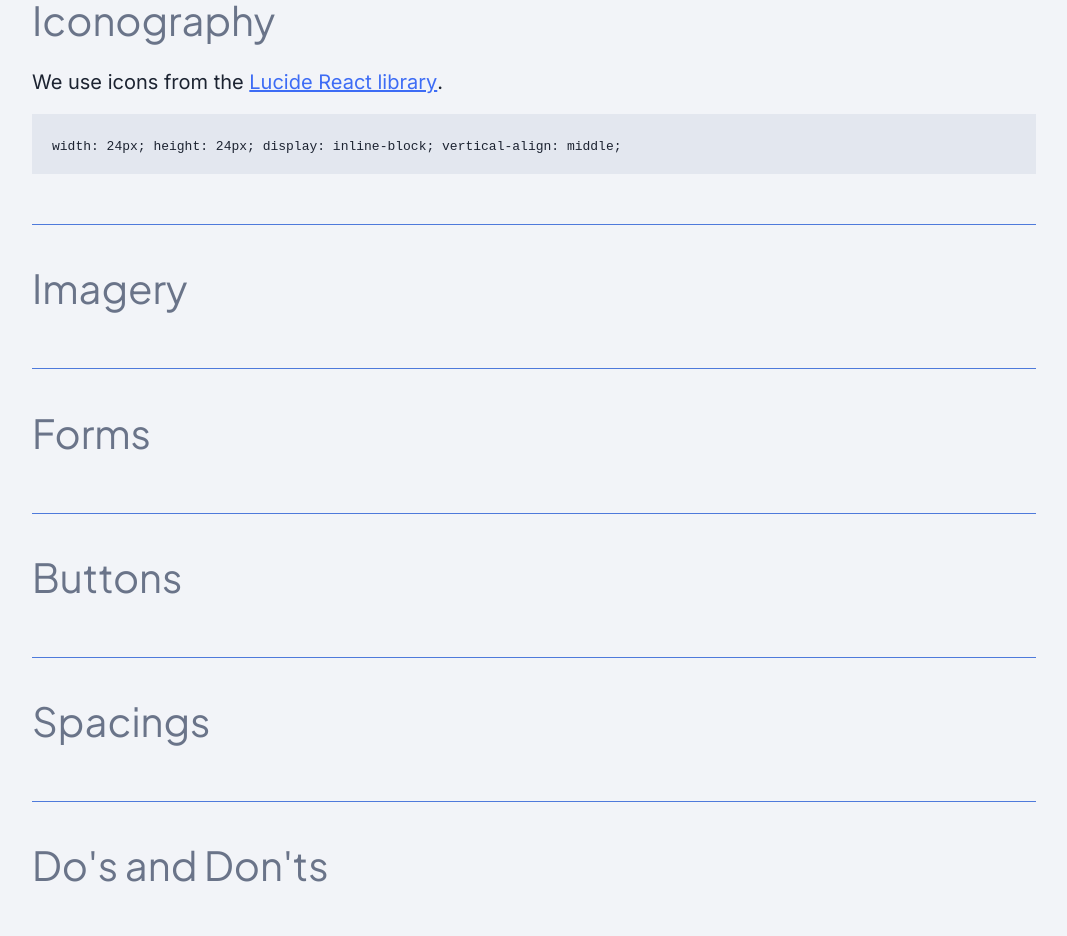
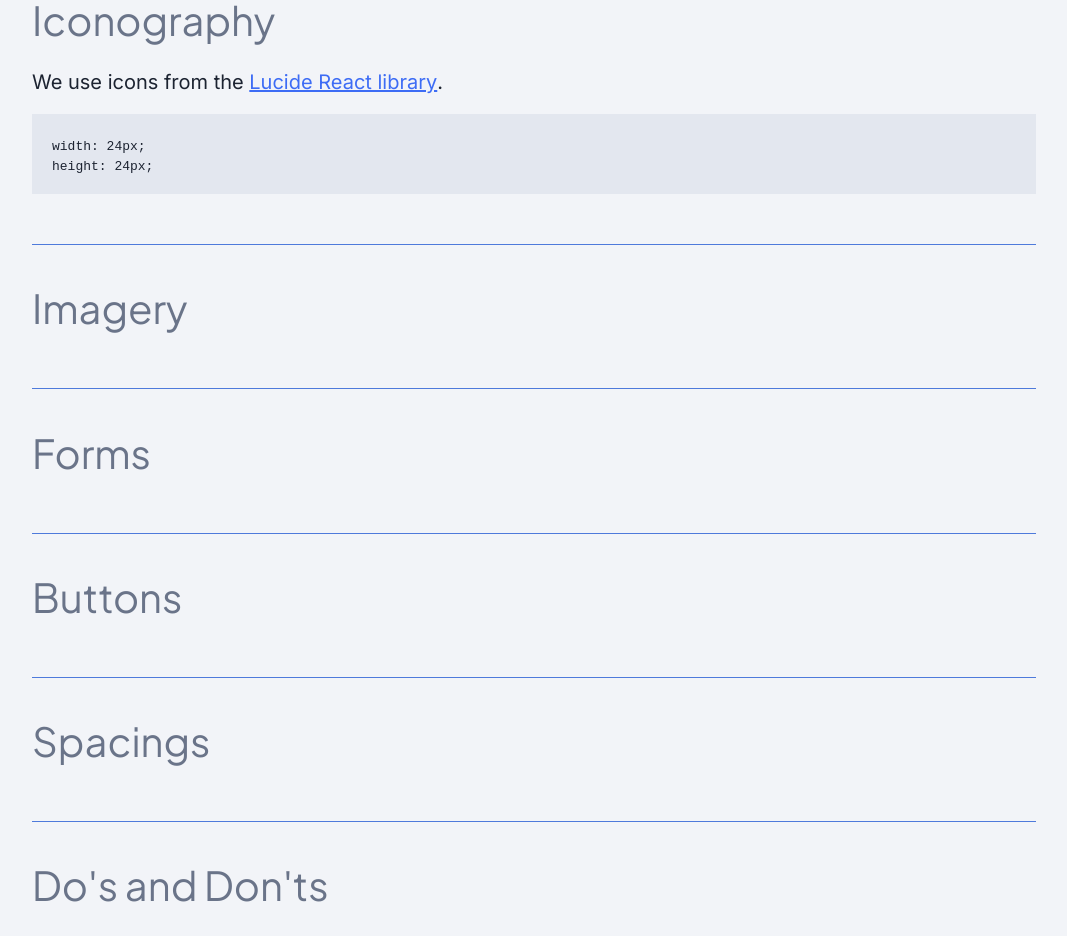
Before and after one commit to notEmmi/FlowBoard, a React (Vite) app in the folder frontend/: page /styleguide in a window 1280 px wide. Shown: the part 2640-3576 px from the top of the page, without its empty margins (106-1173 px from the left). Built offline with nearby package versions, Linux system fonts and the light colour scheme; no server answers.

Commit message:
style: refine icon display properties in StyleGuide and remove redundant CSS

```diff
--- a/frontend/src/App.css
+++ b/frontend/src/App.css
@@ -234,6 +234,4 @@ a:hover, .link:hover {
 .icon {
   width: 24px;
   height: 24px;
-  display: inline-block;
-  vertical-align: middle;
 }
--- a/frontend/src/pages/StyleGuide.jsx
+++ b/frontend/src/pages/StyleGuide.jsx
@@ -114,12 +114,12 @@ export default function StyleGuide() {
 				<p>We use icons from the <a className="link" href="https://lucide.dev/icons/" target="_blank" rel="noreferrer">Lucide React library</a>.</p>
 				<CodeBlock>
 
-						width: 24px;
+						width: 24px; <br />
 						height: 24px;
-						display: inline-block;
-						vertical-align: middle;
 
 				</CodeBlock>
+
+
 			</div>
 			<Divider />
 			<div className='section 6'>
```
